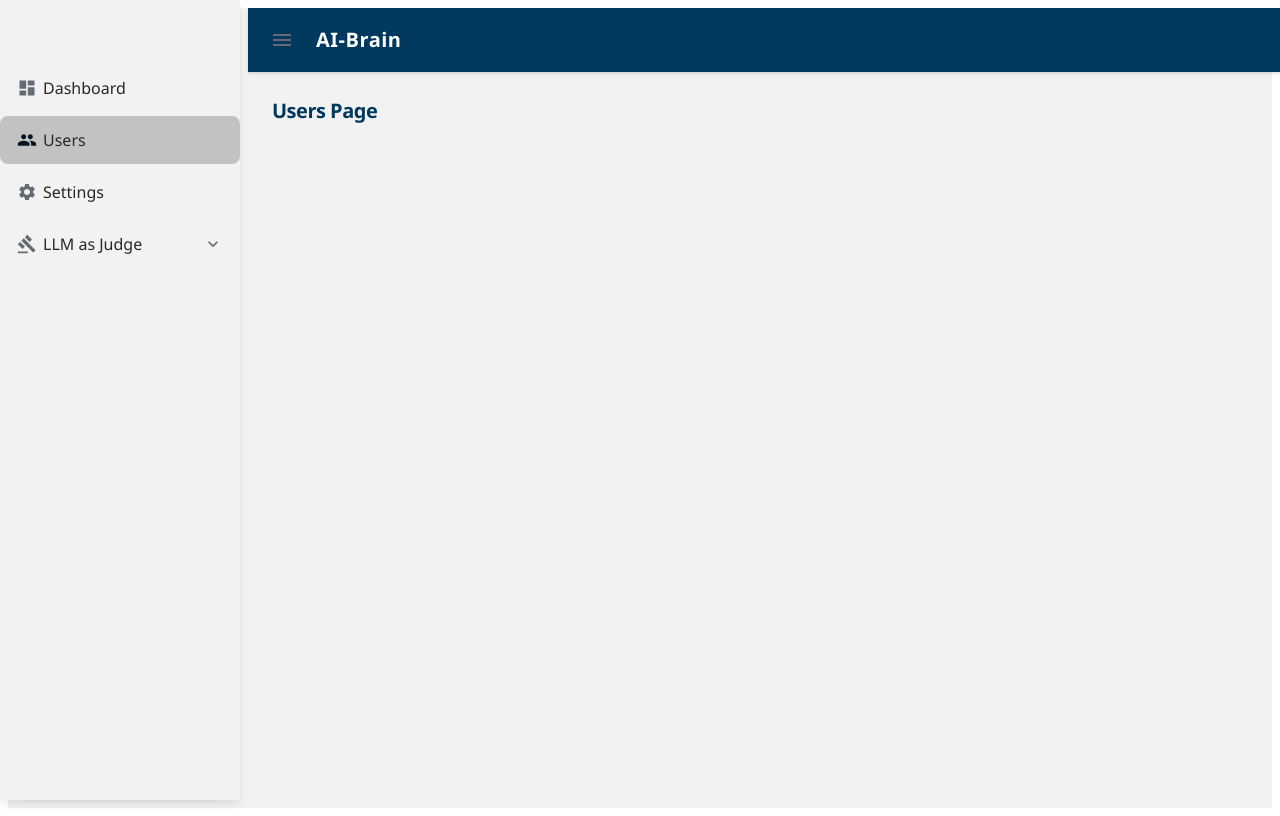
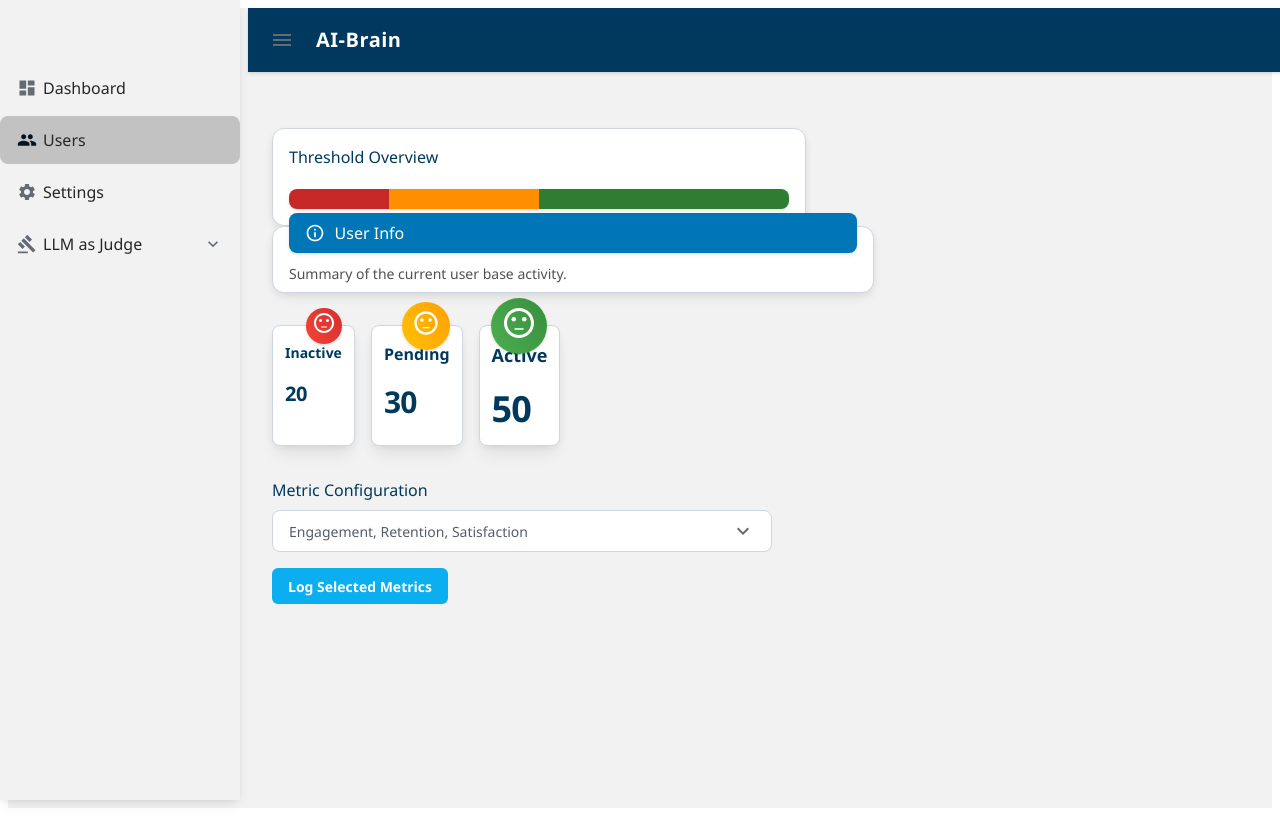
Before and after one commit to pranksterguru/template, a React (Create React App) app: page /users in a window 1280 px wide. Built offline with nearby package versions, Linux system fonts and the light colour scheme.

Commit message:
going to work..

```diff
--- a/package.json
+++ b/package.json
@@ -8,6 +8,7 @@
     "@mui/icons-material": "^5.17.1",
     "@mui/joy": "^5.0.0-beta.52",
     "@mui/material": "^5.15.14",
+    "lottie-react": "^2.4.1",
     "react": "^18.2.0",
     "react-dom": "^18.2.0",
     "react-router-dom": "^6.23.0",
--- /dev/null
+++ b/src/components/Bar.jsx
@@ -0,0 +1,56 @@
+import React from 'react';
+import Card from '@mui/joy/Card';
+import Box from '@mui/joy/Box';
+import Typography from '@mui/joy/Typography';
+import Tooltip from '@mui/joy/Tooltip';
+
+const BarCard = ({
+  title = 'Threshold Overview',
+  red = 30,
+  amber = 40,
+  green = 30,
+  height = 20
+}) => {
+  const total = red + amber + green;
+  const percent = (val) => `${(val / total) * 100}%`;
+
+  return (
+    <Card
+      variant="outlined"
+      sx={{
+        width: '100%',
+        maxWidth: 500,
+        borderRadius: 'lg',
+        p: 2,
+        boxShadow: 'md'
+      }}
+    >
+      <Typography level="title-md" sx={{ mb: 1 }}>
+        {title}
+      </Typography>
+
+      <Box
+        sx={{
+          display: 'flex',
+          width: '100%',
+          height,
+          borderRadius: 'md',
+          overflow: 'hidden',
+          boxShadow: 'sm'
+        }}
+      >
+        <Tooltip title={`Red: ${red}`}>
+          <Box sx={{ width: percent(red), bgcolor: '#c62828' }} />
+        </Tooltip>
+        <Tooltip title={`Amber: ${amber}`}>
+          <Box sx={{ width: percent(amber), bgcolor: '#ff8f00' }} />
+        </Tooltip>
+        <Tooltip title={`Green: ${green}`}>
+          <Box sx={{ width: percent(green), bgcolor: '#2e7d32' }} />
+        </Tooltip>
+      </Box>
+    </Card>
+  );
+};
+
+export default BarCard;
--- a/src/components/Sidebar.jsx
+++ b/src/components/Sidebar.jsx
@@ -116,7 +116,7 @@ const Sidebar = ({ open }) => {
                     justifyContent: 'flex-start',
                     px: 4,
                     bgcolor: location.pathname === childPath ? 'primary.50' : 'inherit',
-                    '&:hover': { bgcolor: 'primary.100' }
+                    '&:hover': { bgcolor: 'primary.200' }
                   }}
                 >
                   <ListItemButton
--- a/src/pages/Settings.jsx
+++ b/src/pages/Settings.jsx
@@ -1,11 +1,22 @@
-import React from 'react';
+import React, { useState } from 'react';
 import Box from '@mui/joy/Box';
 import Typography from '@mui/joy/Typography';
+import Button from '@mui/joy/Button';
+import Lottie from 'lottie-react';
 
-const Settings = () => (
-  <Box>
-    <Typography level="h4">Settings Page</Typography>
-  </Box>
-);
+const Settings = () => {
+  const [loading, setLoading] = useState(false);
+
+  const handleClick = () => {
+    setLoading(true);
+    setTimeout(() => setLoading(false), 3000);
+  };
+
+  return (
+    <Box>
+
+    </Box>
+  );
+};
 
 export default Settings;
--- a/src/pages/Users.jsx
+++ b/src/pages/Users.jsx
@@ -1,11 +1,70 @@
-import React from 'react';
+import React, { useRef } from 'react';
 import Box from '@mui/joy/Box';
 import Typography from '@mui/joy/Typography';
+import Bar from '../components/Bar';
+import InfoCard from '../components/InfoCard';
+import StatsCard from '../components/CustomControls';
+import Metrics from '../components/Metrics'; // adjust path if necessary
+import Button from '@mui/joy/Button';
 
-const Users = () => (
-  <Box>
-    <Typography level="h4">Users Page</Typography>
-  </Box>
-);
+const Users = () => {
+  const metricsRef = useRef();
+
+  const metricData = [
+    {
+      name: 'Engagement',
+      description: 'User activity and interaction levels',
+      thresholds: { red: 20, amber: 50, green: 80 },
+    },
+    {
+      name: 'Retention',
+      description: 'User return rate over time',
+      thresholds: { red: 10, amber: 40, green: 70 },
+    },
+    {
+      name: 'Satisfaction',
+      description: 'Feedback and ratings',
+      thresholds: { red: 30, amber: 60, green: 90 },
+    },
+  ];
+
+  const handleGetSelectedMetrics = () => {
+    const selected = metricsRef.current?.getValue();
+    console.log('Selected metrics:', selected);
+  };
+
+  return (
+    <Box sx={{ maxWidth: 600, mt: 4 }}>
+
+
+      <Bar red={20} amber={30} green={50} />
+
+        <InfoCard
+          icon="info"
+          title="User Info"
+          description="Summary of the current user base activity."
+          hoverEffect
+          contentAlign="left"
+        />
+
+
+      <Box sx={{ mt: 4, display: 'flex', gap: 2 }}>
+        <StatsCard title="Inactive" value={20} colour="red" size="small" />
+        <StatsCard title="Pending" value={30} colour="amber" size="medium" />
+        <StatsCard title="Active" value={50} colour="green" size="large" />
+      </Box>
+
+      <Box sx={{ mt: 4 }}>
+        <Typography level="title-md" sx={{ mb: 1 }}>
+          Metric Configuration
+        </Typography>
+        <Metrics ref={metricsRef} metricData={metricData} />
+        <Button onClick={handleGetSelectedMetrics} sx={{ mt: 2 }}>
+          Log Selected Metrics
+        </Button>
+      </Box>
+    </Box>
+  );
+};
 
 export default Users;
```
Also changed, not shown: 1 other file (tests, documents, lock files or other folders).
